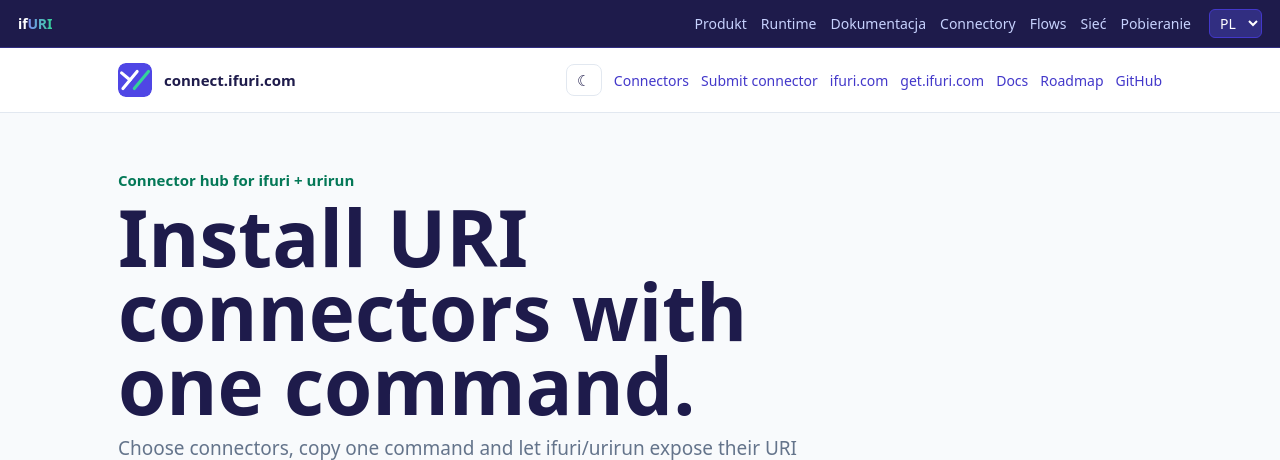
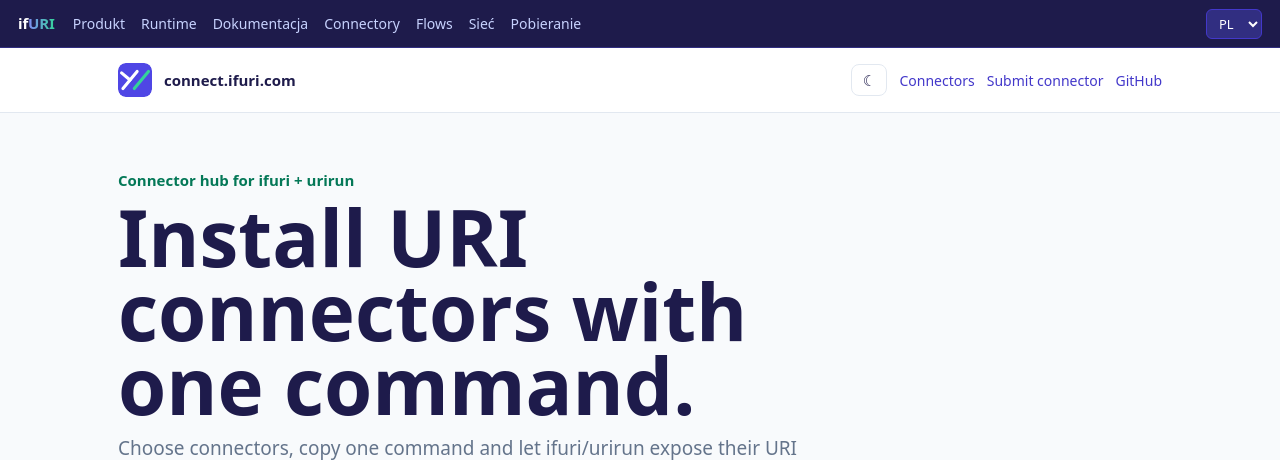
Before and after one commit to if-uri/connect.ifuri.com, a PHP site: page / in a window 1280 px wide. Shown: the top 460 px of the page. Run offline with PHP 8.4, Linux system fonts and the light colour scheme.

Commit message:
refactor(eco): shadow-DOM ecobar + slim native header
Sync the shadow-DOM ecobar and drop the now-duplicated ecosystem links from the
site header (ecobar provides cross-domain nav); header keeps connect-specific
items (Connectors, Submit, GitHub, theme toggle).

Co-Authored-By: Claude Opus 4.8 <noreply@anthropic.com>

```diff
--- a/assets/ifuri-ecobar.js
+++ b/assets/ifuri-ecobar.js
@@ -3,18 +3,16 @@
  *
  * One source of truth for the standard ifURI header so a visitor can move
  * between domains (ifuri.com, connect.ifuri.com, get.ifuri.com, docs) from any
- * page. Self-contained: injects its own scoped styles and markup, marks the
- * active item by hostname, and is language-aware via the ?lang= query param.
+ * page. Rendered inside a Shadow DOM so the host page's CSS (fonts, sizes,
+ * spacing) cannot leak in — the bar looks identical on every site.
  *
- * Canonical file: ifuri-com/httpdocs/assets/ifuri-ecobar.js
- * Vendored copies on the other sites are kept in sync at deploy time.
- *
- * Include once, near the end of <body>:
+ * Canonical: ifuri-com/httpdocs/assets/ifuri-ecobar.js (vendored copies synced
+ * at deploy time). Include once near the end of <body>:
  *   <script src="/assets/ifuri-ecobar.js" defer></script>
  */
 (function () {
   "use strict";
-  if (document.querySelector(".ifuri-ecobar")) return;
+  if (document.getElementById("ifuri-ecobar-host")) return;
 
   var params = new URLSearchParams(location.search);
   var lang = params.get("lang") === "en" ? "en" : "pl";
@@ -22,79 +20,76 @@
   var CONNECT = "https://connect.ifuri.com";
   var GET = "https://get.ifuri.com";
   var DOCS = "https://ifuri.com/urirun/";
+  function view(v) { return IFURI + "/?view=" + v + "&lang=" + lang; }
 
-  function ifuriView(view) {
-    return IFURI + "/?view=" + view + "&lang=" + lang;
-  }
-
-  // [key, pl, en, href, matches(host,view)]
+  // [pl, en, href, key]
   var items = [
-    ["product", "Produkt", "Product", ifuriView("product"), function (h, v) { return h === "ifuri.com" && v === "product"; }],
-    ["runtime", "Runtime", "Runtime", ifuriView("runtime"), function (h, v) { return h === "ifuri.com" && v === "runtime"; }],
-    ["docs", "Dokumentacja", "Docs", DOCS, function (h) { return /docs|urirun/.test(location.pathname) && h === "ifuri.com"; }],
-    ["connect", "Connectory", "Connectors", CONNECT, function (h) { return h === "connect.ifuri.com"; }],
-    ["flows", "Flows", "Flows", ifuriView("flows"), function (h, v) { return h === "ifuri.com" && v === "flows"; }],
-    ["network", "Sieć", "Network", ifuriView("network"), function (h, v) { return h === "ifuri.com" && v === "network"; }],
-    ["download", "Pobieranie", "Download", GET, function (h) { return h === "get.ifuri.com"; }]
+    ["Produkt", "Product", view("product"), "product"],
+    ["Runtime", "Runtime", view("runtime"), "runtime"],
+    ["Dokumentacja", "Docs", DOCS, "docs"],
+    ["Connectory", "Connectors", CONNECT, "connect"],
+    ["Flows", "Flows", view("flows"), "flows"],
+    ["Sieć", "Network", view("network"), "network"],
+    ["Pobieranie", "Download", GET, "download"]
   ];
 
   var host = location.hostname.replace(/^www\./, "");
-  var view = params.get("view") || "";
+  var curView = params.get("view") || "";
+  function isActive(key) {
+    if (host === "connect.ifuri.com") return key === "connect";
+    if (host === "get.ifuri.com") return key === "download";
+    if (host === "ifuri.com") {
+      if (key === "docs") return /urirun|\/docs/.test(location.pathname);
+      return key === curView;
+    }
+    return false;
+  }
 
+  function esc(s) { return String(s).replace(/[&<>"]/g, function (c) { return ({ "&": "&amp;", "<": "&lt;", ">": "&gt;", '"': "&quot;" })[c]; }); }
+
+  var navHTML = items.map(function (it) {
+    var label = lang === "en" ? it[1] : it[0];
+    return '<a href="' + esc(it[2]) + '" rel="noopener"' + (isActive(it[3]) ? ' class="active"' : "") + ">" + esc(label) + "</a>";
+  }).join("");
+
+  // Shadow CSS: :host all:initial blocks page inheritance; everything below is
+  // declared explicitly so the bar is pixel-identical regardless of host CSS.
   var css =
-    ".ifuri-ecobar{position:sticky;top:0;z-index:9999;display:flex;align-items:center;gap:18px;" +
-    "padding:0 18px;min-height:48px;background:#1E1B4B;color:#fff;font:14px/1.4 system-ui,-apple-system,'Segoe UI',sans-serif;" +
-    "border-bottom:1px solid #312E81;flex-wrap:wrap}" +
-    ".ifuri-ecobar a{color:#C7D2FE;text-decoration:none}" +
-    ".ifuri-ecobar a:hover{color:#fff}" +
-    ".ifuri-ecobar .ifuri-ecobar-brand{display:flex;align-items:center;gap:8px;font-weight:800;color:#fff;letter-spacing:-.01em}" +
-    ".ifuri-ecobar .ifuri-ecobar-brand b{background:linear-gradient(90deg,#818CF8,#34D399);-webkit-background-clip:text;background-clip:text;color:transparent}" +
-    ".ifuri-ecobar nav{display:flex;gap:14px;flex-wrap:wrap;flex:1}" +
-    ".ifuri-ecobar nav a.is-active{color:#fff;font-weight:700;border-bottom:2px solid #34D399;padding-bottom:2px}" +
-    ".ifuri-ecobar select{background:#312E81;color:#fff;border:1px solid #4338CA;border-radius:6px;padding:3px 6px;font:inherit}" +
-    "@media(max-width:640px){.ifuri-ecobar{gap:10px}.ifuri-ecobar nav{gap:10px;font-size:13px}}";
+    ":host{all:initial;display:block}" +
+    "*{box-sizing:border-box}" +
+    ".bar{display:flex;align-items:stretch;gap:18px;flex-wrap:wrap;padding:0 18px;min-height:48px;" +
+    "background:#1E1B4B;border-bottom:1px solid #312E81;" +
+    "font-family:system-ui,-apple-system,'Segoe UI',Roboto,Arial,sans-serif;font-size:14px;line-height:1;font-weight:400}" +
+    ".brand{display:inline-flex;align-items:center;font-size:15px;font-weight:800;color:#fff;text-decoration:none;letter-spacing:-.01em}" +
+    ".brand b{background:linear-gradient(90deg,#818CF8,#34D399);-webkit-background-clip:text;background-clip:text;color:transparent}" +
+    "nav{display:flex;align-items:stretch;gap:16px;flex-wrap:wrap;flex:1}" +
+    "nav a{display:inline-flex;align-items:center;font-size:14px;font-weight:500;color:#C7D2FE;text-decoration:none;white-space:nowrap}" +
+    "nav a:hover{color:#fff}" +
+    "nav a.active{color:#fff;font-weight:700;box-shadow:inset 0 -2px 0 #34D399}" +
+    ".lang{align-self:center;background:#312E81;color:#fff;border:1px solid #4338CA;border-radius:6px;padding:4px 8px;" +
+    "font-family:inherit;font-size:13px;line-height:1.2;cursor:pointer}" +
+    "@media(max-width:640px){.bar{gap:10px;padding:8px 12px}nav{gap:12px}}";
 
-  var style = document.createElement("style");
-  style.setAttribute("data-ifuri-ecobar", "");
-  style.textContent = css;
-  document.head.appendChild(style);
+  var html =
+    "<style>" + css + "</style>" +
+    '<div class="bar">' +
+    '<a class="brand" href="' + IFURI + "/?lang=" + lang + '">if<b>URI</b></a>' +
+    "<nav>" + navHTML + "</nav>" +
+    '<select class="lang" aria-label="Language">' +
+    '<option value="pl"' + (lang === "pl" ? " selected" : "") + ">PL</option>" +
+    '<option value="en"' + (lang === "en" ? " selected" : "") + ">EN</option>" +
+    "</select>" +
+    "</div>";
 
-  var bar = document.createElement("header");
-  bar.className = "ifuri-ecobar";
-
-  var brand = document.createElement("a");
-  brand.className = "ifuri-ecobar-brand";
-  brand.href = IFURI + "/?lang=" + lang;
-  brand.setAttribute("aria-label", "ifURI");
-  brand.innerHTML = "<span>if<b>URI</b></span>";
-  bar.appendChild(brand);
-
-  var nav = document.createElement("nav");
-  nav.setAttribute("aria-label", "ifURI ecosystem");
-  items.forEach(function (it) {
-    var a = document.createElement("a");
-    a.href = it[3];
-    a.textContent = lang === "en" ? it[2] : it[1];
-    if (it[3].indexOf(location.origin) !== 0) a.rel = "noopener";
-    try { if (it[4](host, view)) a.className = "is-active"; } catch (e) {}
-    nav.appendChild(a);
-  });
-  bar.appendChild(nav);
-
-  var sel = document.createElement("select");
-  sel.setAttribute("aria-label", "Language");
-  ["pl", "en"].forEach(function (l) {
-    var o = document.createElement("option");
-    o.value = l; o.textContent = l.toUpperCase();
-    if (l === lang) o.selected = true;
-    sel.appendChild(o);
-  });
-  sel.addEventListener("change", function () {
+  var hostEl = document.createElement("div");
+  hostEl.id = "ifuri-ecobar-host";
+  hostEl.style.cssText = "position:sticky;top:0;left:0;right:0;z-index:2147483646;display:block";
+  var sr = hostEl.attachShadow({ mode: "open" });
+  sr.innerHTML = html;
+  sr.querySelector(".lang").addEventListener("change", function (e) {
     var p = new URLSearchParams(location.search);
-    p.set("lang", sel.value);
+    p.set("lang", e.target.value);
     location.search = p.toString();
   });
-  bar.appendChild(sel);
-
-  document.body.insertBefore(bar, document.body.firstChild);
+  document.body.insertBefore(hostEl, document.body.firstChild);
 })();
--- a/index.php
+++ b/index.php
@@ -71,9 +71,6 @@ $jsonLd = [
       <nav>
         <a href="#connectors">Connectors</a>
         <a href="/submit">Submit connector</a>
-        <?php foreach (($site['ecosystem'] ?? []) as $eco): ?>
-          <a href="<?php echo hub_h((string) $eco['url']); ?>" title="<?php echo hub_h((string) ($eco['title'] ?? '')); ?>"><?php echo hub_h((string) $eco['label']); ?></a>
-        <?php endforeach; ?>
         <a href="https://github.com/if-uri/connect.ifuri.com">GitHub</a>
       </nav>
     </div>
```
